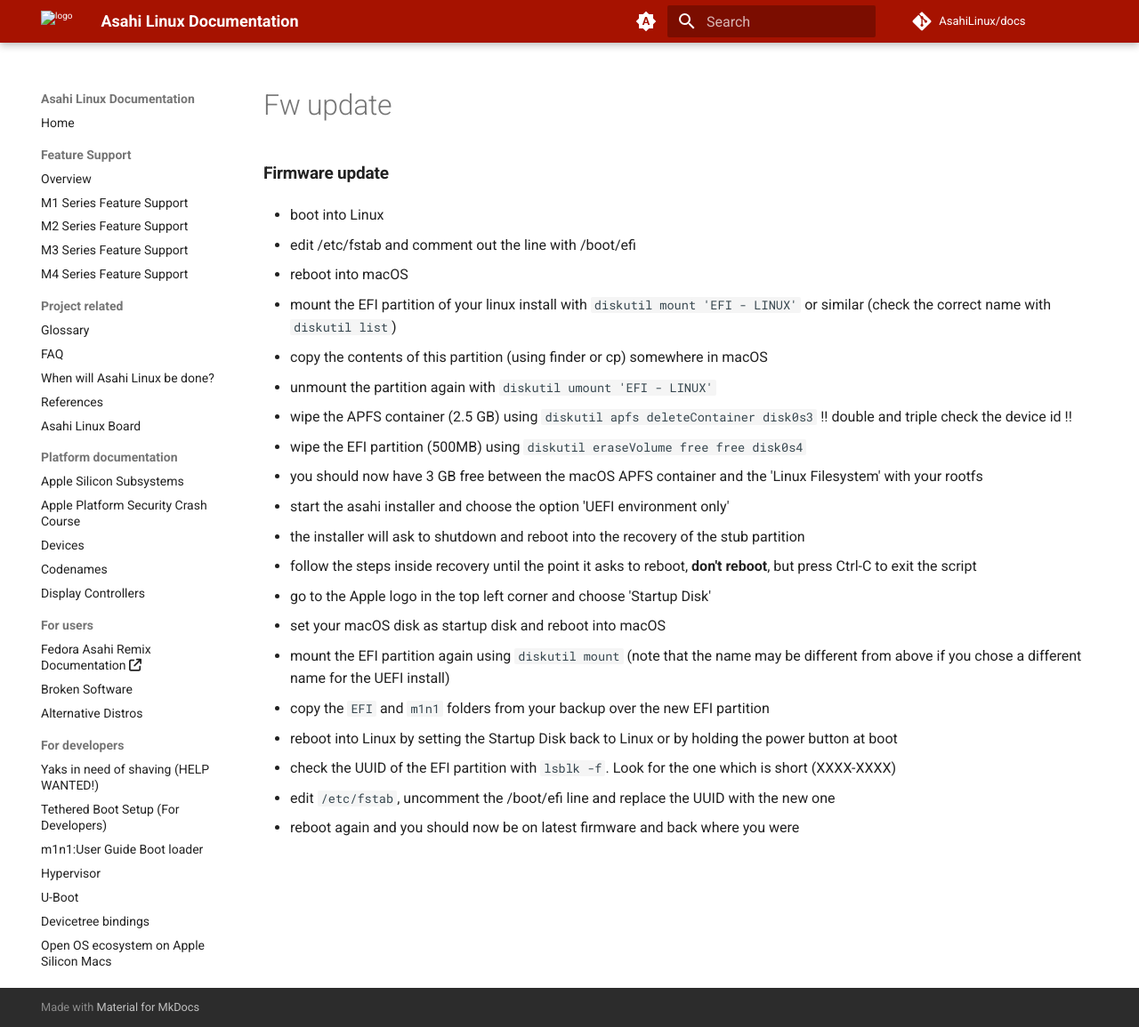
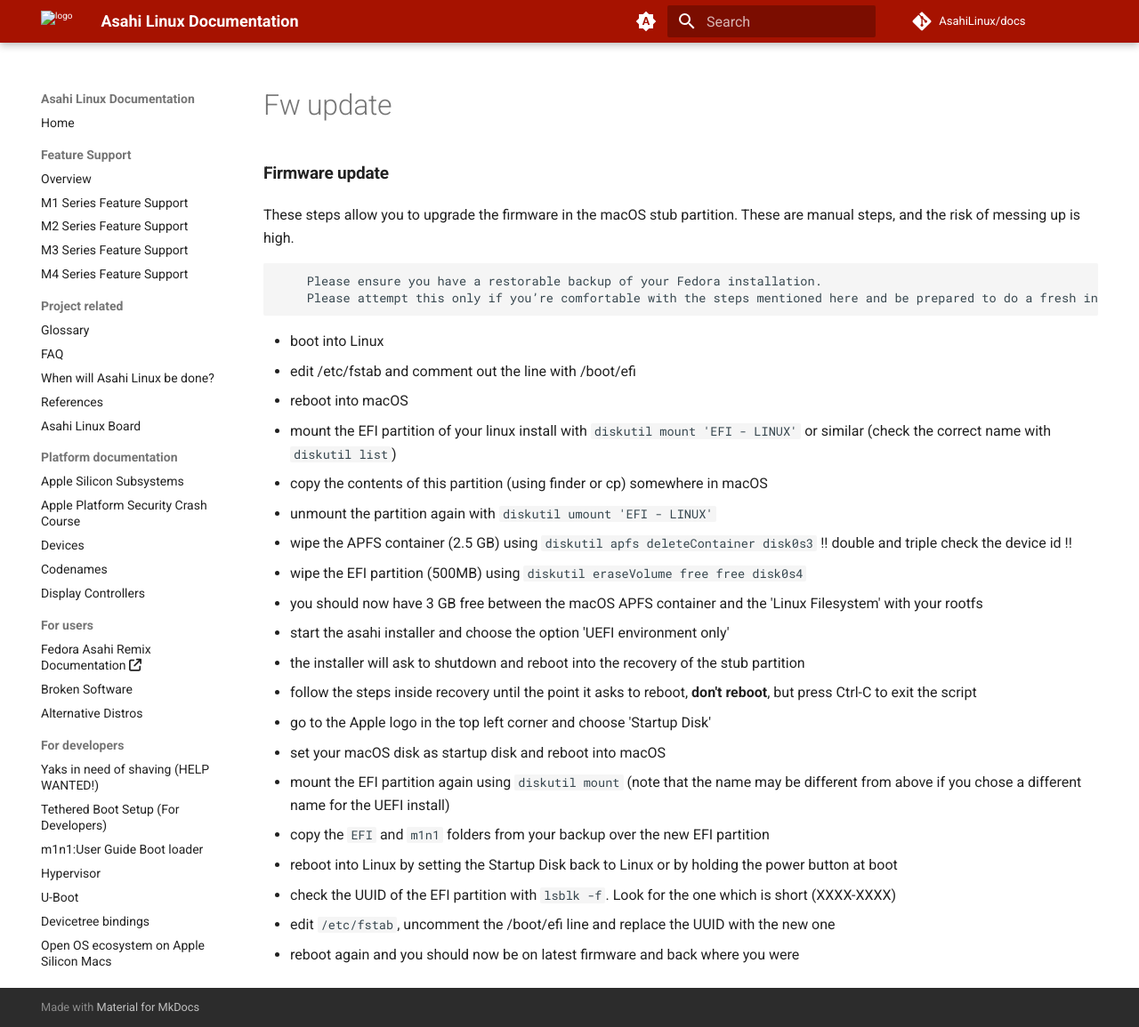
Before and after one commit to AsahiLinux/docs, an MkDocs documentation site: the page built from docs/fw/fw-update.md, in a window 1280 px wide and 1155 px high. Shown: the whole window at 89% size. Built offline with MkDocs 1.6.1 and Material for MkDocs 9.7.7, drawn with Linux system fonts in a browser that asks for light colours; comment, search, counter and statistics services are not loaded.

Commit message:
add warning
Signed-off-by: Jos Dehaes <jos.dehaes@gmail.com>

````diff
--- a/docs/fw/fw-update.md
+++ b/docs/fw/fw-update.md
@@ -1,4 +1,11 @@
 # Firmware update
+
+These steps allow you to upgrade the firmware in the macOS stub partition. These are manual steps, and the risk of messing up is high.
+
+```
+    Please ensure you have a restorable backup of your Fedora installation.
+    Please attempt this only if you’re comfortable with the steps mentioned here and be prepared to do a fresh install.
+```
 
 - boot into Linux
 - edit /etc/fstab and comment out the line with /boot/efi
````
